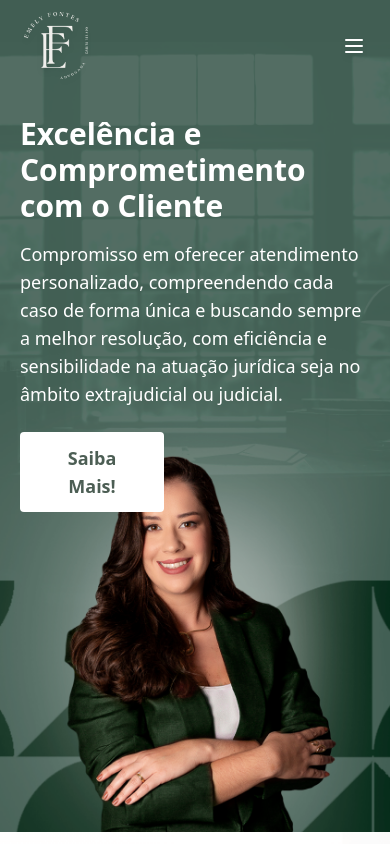
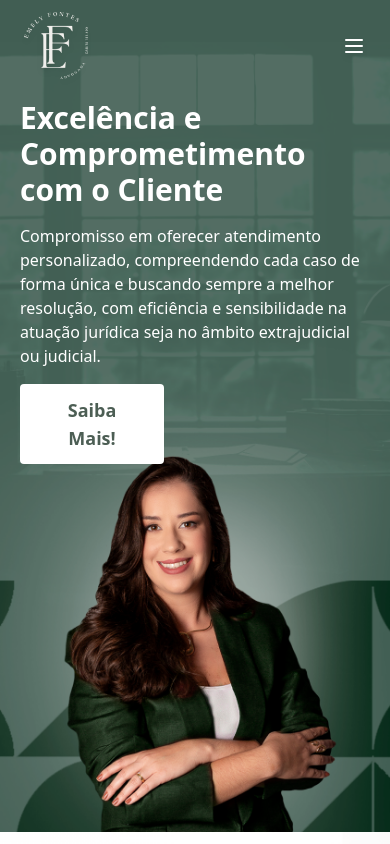
Before and after one commit to WesleiPossidonio/Projetct-dra-emelly, a React (Vite) app: page / in a window 390 px wide. Shown: the top 844 px of the page. Built offline with nearby package versions, Linux system fonts and the light colour scheme.

Commit message:
update Hero responsive

```diff
--- a/src/Components/Hero/index.tsx
+++ b/src/Components/Hero/index.tsx
@@ -1,17 +1,17 @@
 
 export const Hero = () => {
   return (
-    <section className="w-full  md:h-svh h-[52rem] p-5 md:p-16 lg:p-28 flex flex-col items-start justify-start
-    lg:justify-center gap-2 bg-center bg-cover bg-no-repeat bg-bannerMobile md:bg-bannerDescktop md:bg-[-47rem_0] lg:bg-center">
-      <h1 className="md:w-[60%] text-3xl md:text-6xl text-white font-bold mt-24 md:mt-52 lg:mt-0">
+    <section className="w-full  md:h-svh h-[52rem] p-5 md:p-13 lg:p-14 xl:p-28 flex flex-col items-start justify-start
+    lg:justify-center gap-2 bg-center bg-cover bg-no-repeat bg-bannerMobile md:bg-bannerDescktop md:bg-[-52rem_0] lg:bg-[-43rem_0]">
+      <h1 className="md:w-[60%] text-3xl md:text-5xl text-white font-bold mt-20 md:mt-52 lg:mt-0">
         Excelência  e  <br /> Comprometimento  com o Cliente
       </h1>
-      <p className="md:w-[60%] text-white text-lg md:text-xl mt-2">
+      <p className="md:w-[60%] text-white md:text-lg lg:text-xl mt-2">
         Compromisso em oferecer atendimento personalizado, compreendendo cada
         caso de forma única e buscando sempre a melhor resolução, com eficiência
         e sensibilidade na atuação jurídica seja no âmbito extrajudicial ou judicial.
       </p>
-      <button className="w-36 self-start text-lg bg-white px-6 py-3 mt-4 rounded text-greenTheme font-bold">Saiba Mais!</button>
+      <button className="w-36 self-start text-lg bg-white px-6 py-3 mt-2 md:mt-4 rounded text-greenTheme font-bold">Saiba Mais!</button>
     </section>
   )
 }
```
